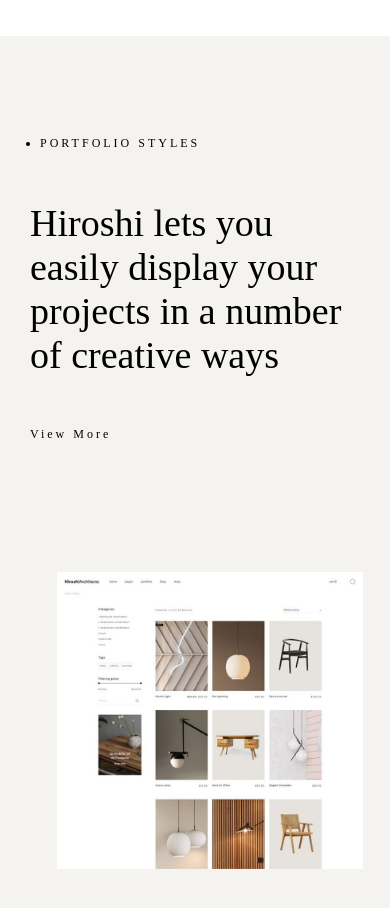
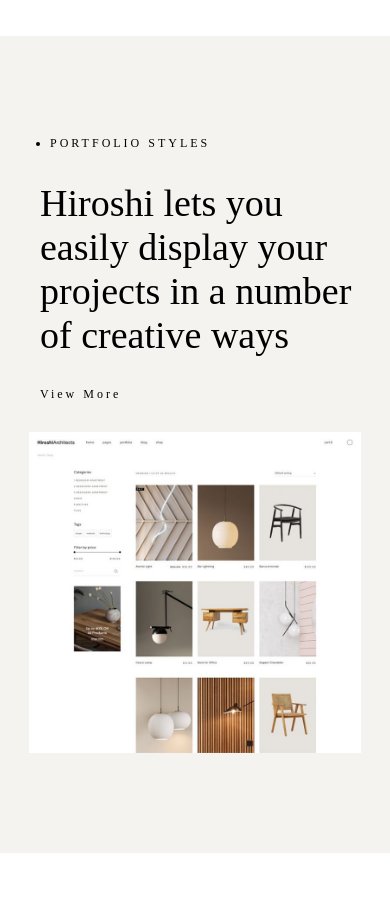
Before and after one commit to sanjutl/work, a plain HTML site: page index.html in a window 390 px wide. Shown: the part 3700-4608 px from the top of the page. After the commit the page ends 4553 px from the top, so only its background shows below. Drawn offline with Linux system fonts and the light colour scheme.

Commit message:
sixth commit

```diff
--- a/style.css
+++ b/style.css
@@ -230,8 +230,13 @@ header{
         }
         .content-3a{
             margin-top: 30px;
+            padding: 0;
         }
         .content-3{
-            padding-left: 30px;
+            padding-left: 40px;
+            padding-bottom: 0;
+        }
+        .para-3{
+            margin: 30px 0px;
         }
   }
```
